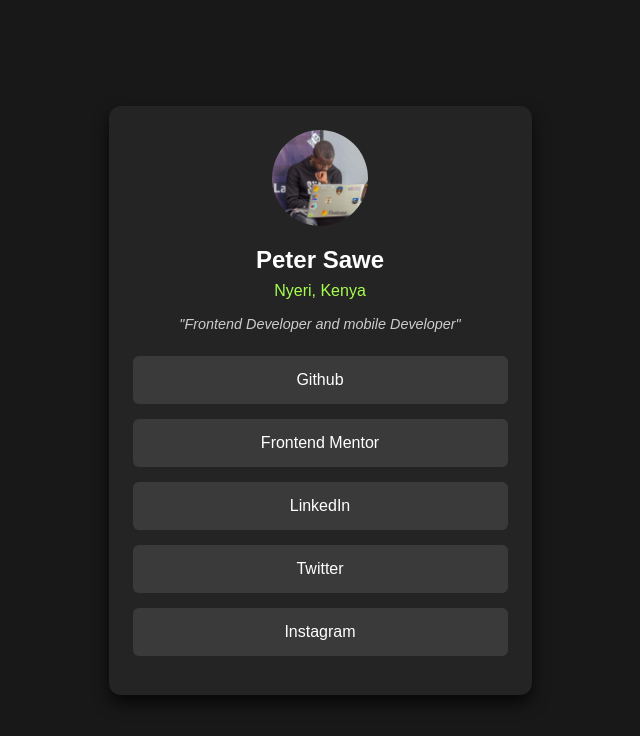
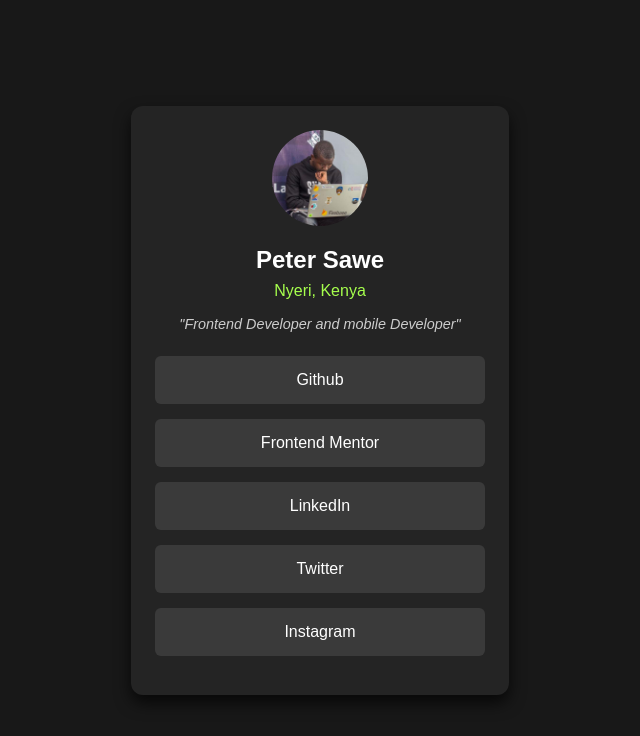
Before and after one commit to sawepeter/Social-Profiles, a plain HTML site: page index.html in a window 1280 px wide. Shown: the whole page, without its empty margins (320-960 px from the left). Drawn offline with Linux system fonts and the light colour scheme; files whose address does not match are found by name.

Commit message:
initial commit

```diff
--- a/style.css
+++ b/style.css
@@ -15,7 +15,7 @@ body {
     padding: 24px;
     border-radius: 12px;
     text-align: center;
-    width: 375px;
+    width: 330px;
     box-shadow: 0px 8px 16px rgba(0, 0, 0, 0.7);
 }
 
```
